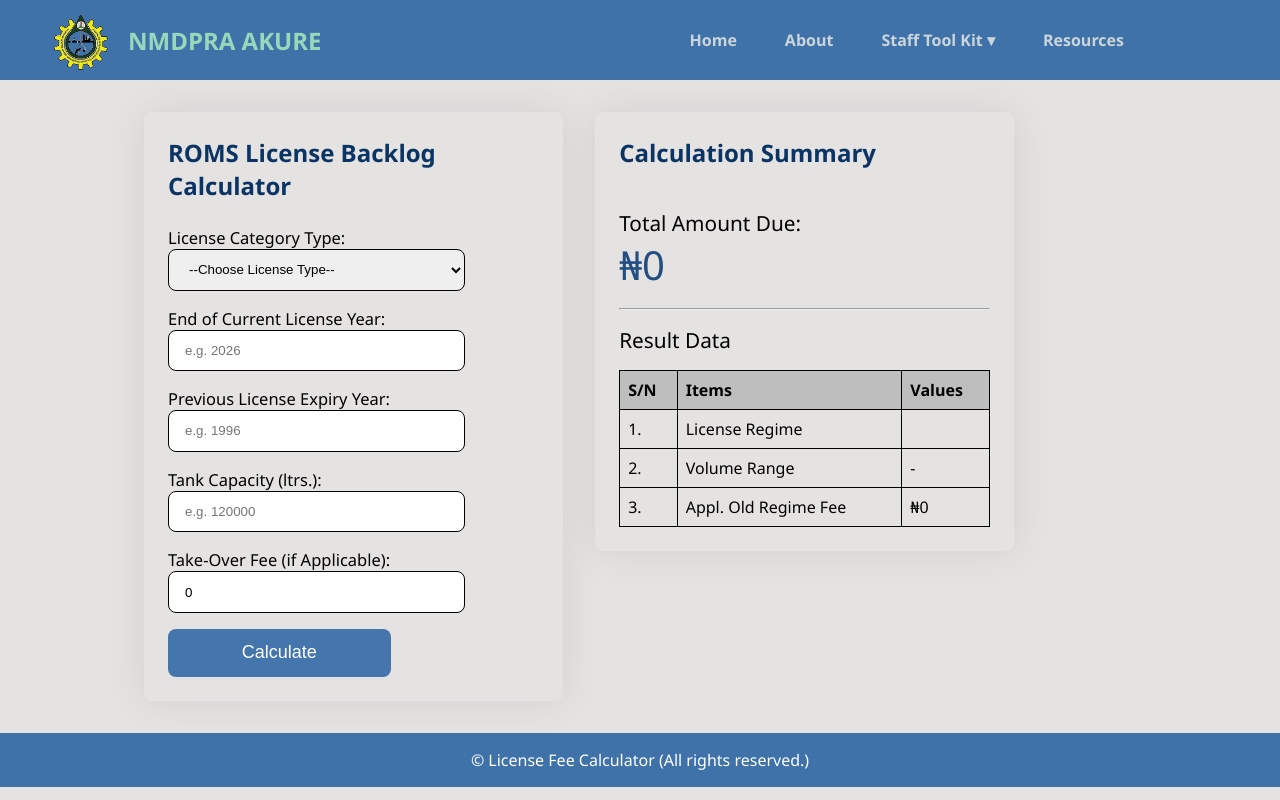
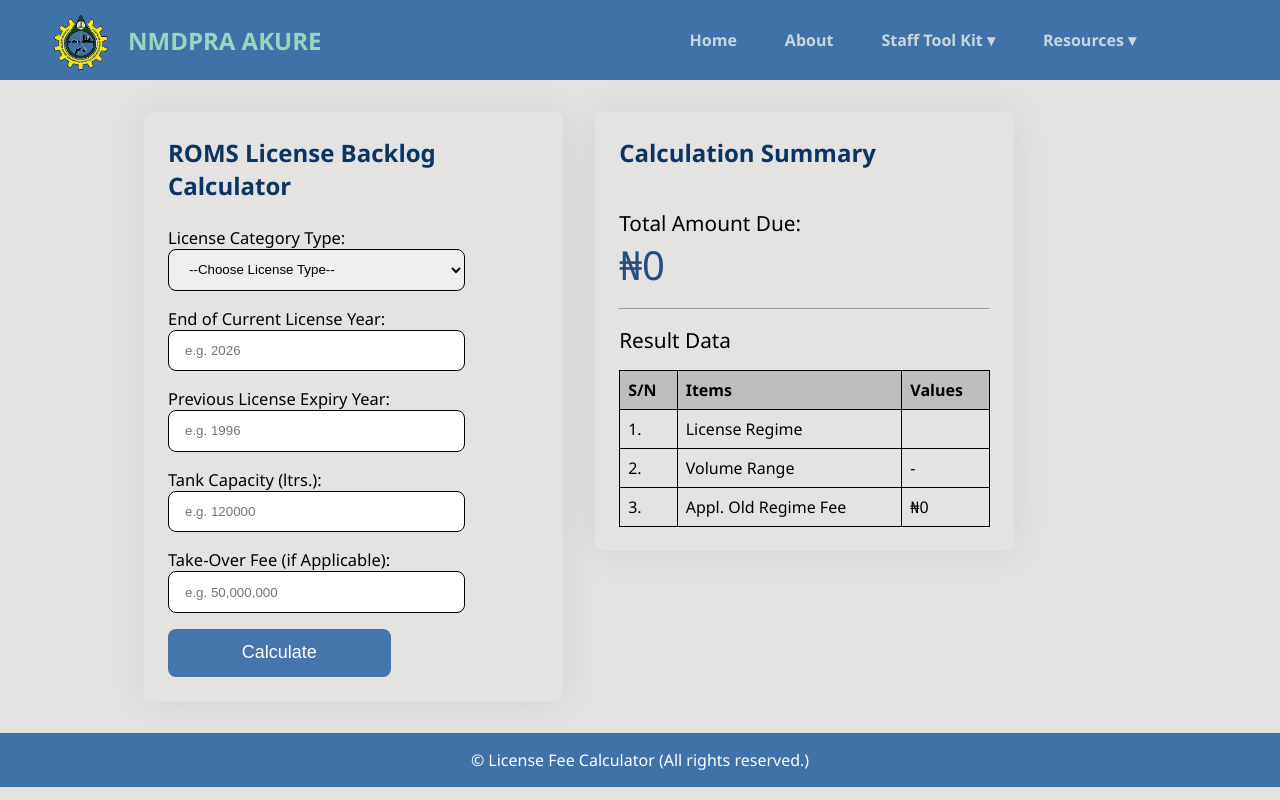
Before and after one commit to Adeniji-Rahmon-Olusegun/license-backlog-calculator, a React (Create React App) app in the folder client/: page / in a window 1280 px wide. Built offline with nearby package versions, Linux system fonts and the light colour scheme; the HTML template or start-up script is replaced by a standard one.

Commit message:
take-over and header fixes

```diff
--- a/client/src/components/Calculator.jsx
+++ b/client/src/components/Calculator.jsx
@@ -24,6 +24,7 @@
         setLoading(true);
 
         try {
+            // 'https://license-backlog-calculator.onrender.com/api/calculateLicenseFee'
             const response = await axios.post('https://license-backlog-calculator.onrender.com/api/calculateLicenseFee', userData);
             setResult({ ...result, ...response.data });
             console.log(result);
@@ -58,7 +59,7 @@
                     <input type="number" id="totalCapacity" name="totalCapacity" placeholder='e.g. 120000' required={true}/>
 
                     <label htmlFor="takeOverFee">Take-Over Fee (if Applicable):</label>
-                    <input type="number" id="ttakeOverFee" name="takeOverFee" defaultValue={0} placeholder='e.g. 50,000,000'/>
+                    <input type="number" id="takeOverFee" name="takeOverFee" min='500000' placeholder='e.g. 50,000,000'/>
 
                     <button type="submit">Calculate</button>
                 </form>
--- a/client/src/components/Header.jsx
+++ b/client/src/components/Header.jsx
@@ -14,16 +14,23 @@
                     <li><a href="https://roms.nmdpra.gov.ng" target='blank'>Home</a></li>
                     <li><a href="https://www.nmdpra.gov.ng/AboutUs" target='blank'>About</a></li>
                     <li className="dropdown">
-                        <a href="https://www.nmdpra.gov.ng/LicenseVerification" target='blank'>Staff Tool Kit ▾</a>
+                        <a href="" target='blank'>Staff Tool Kit ▾</a>
                         <ul className="dropdown-menu">
-                            <li><a href="">Gazetted Regulations</a></li>
+                            <li><a href="">File Management</a></li>
                             <hr />
-                            <li><a href="">Midstream Guideline</a></li>
+                            <li><a href="">Memo Generator</a></li>
                             <hr />
-                            <li><a href="">Downstream Guideline</a></li>
+                            <li><a href="">Journey Management</a></li>
                         </ul>
                     </li>
-                    <li><a href="https://www.nmdpra.gov.ng/DownstreamGuidelines" target='blank'>Resources</a></li>
+                    <li className="dropdown">
+                        <a href="https://www.nmdpra.gov.ng/DownstreamGuidelines" target='blank'>Resources ▾</a>
+                        <ul className="dropdown-menu">
+                            <li><a href="https://www.nmdpra.gov.ng/MidstreamGuidelines">Midstream Guidelines</a></li>
+                            <hr />
+                            <li><a href="https://www.nmdpra.gov.ng/DownstreamGuidelines">Downstream Guidelines</a></li>
+                        </ul>
+                    </li>
                 </ul>
             </nav>
         </header>
```
